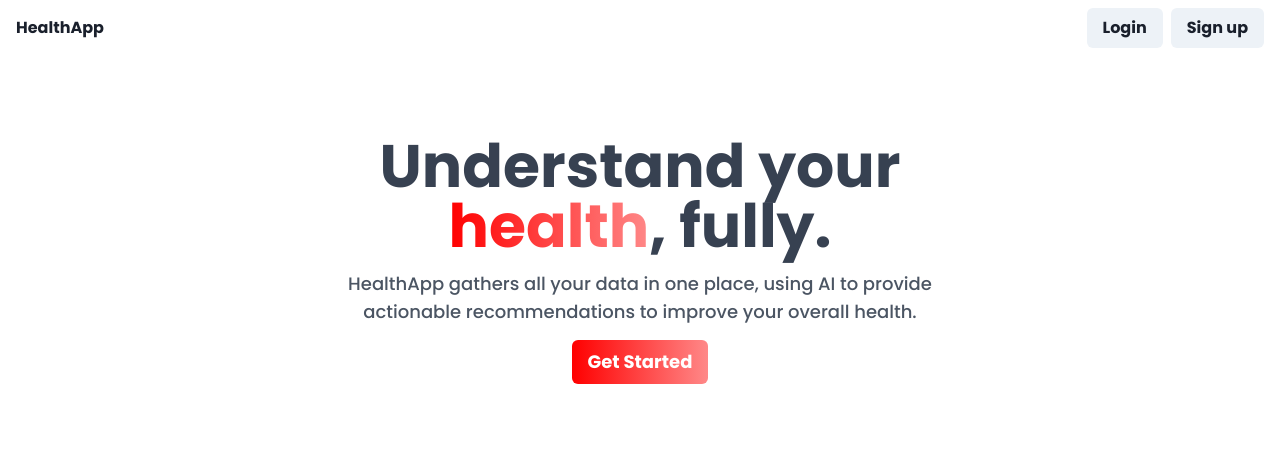
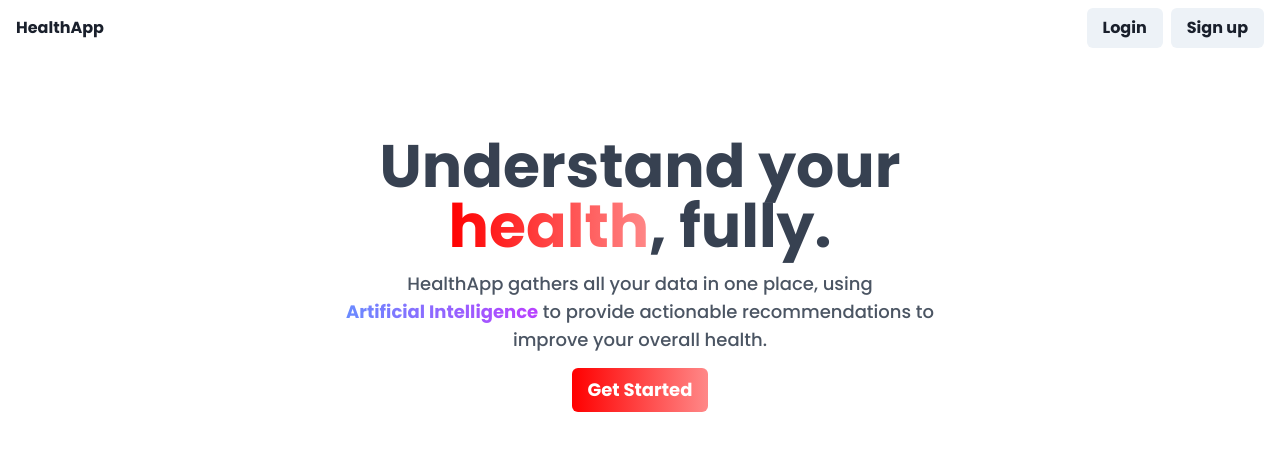
Before and after one commit to WhatTheHealthHTN/WhatTheHealth, a Next.js app: page / in a window 1280 px wide. Shown: the top 450 px of the page. Built offline with nearby package versions, Linux system fonts and the light colour scheme.

Commit message:
better ui

```diff
--- a/src/components/recommendation-card.tsx
+++ b/src/components/recommendation-card.tsx
@@ -26,10 +26,19 @@ export function RecommendationTodo({ todo }: { todo: Todo }) {
 		timestamp: 0
 	})
 	const [isRecalculating, setIsRecalculating] = useState(false)
+	const [isDeleting, setIsDeleting] = useState(false)
 	const [timeElapsed, setTimeElapsed] = useState(0)
 	const deleteTodo = useDashboardStore.use.deleteTodo()
 
 	const threeSeconds = 3 * 1000;
+
+	useEffect(() => {
+		if (isDeleting) {
+			setTimeout(() => {
+				deleteTodo(todo.id)
+			}, 500)
+		}
+	}, [isDeleting, deleteTodo, todo.id])
 
 	useAnimationFrame(() => {
 		if (checkedData.checked) {
@@ -41,7 +50,7 @@ export function RecommendationTodo({ todo }: { todo: Todo }) {
 				setIsRecalculating(true)
 
 				setTimeout(() => {
-					deleteTodo(todo.id)
+					setIsDeleting(true)
 				}, 2_000)
 			}
 		}
@@ -51,6 +60,7 @@ export function RecommendationTodo({ todo }: { todo: Todo }) {
 	const completed = (timeElapsed - 500) / threeSeconds * 100;
 
 	return (
+		<motion.div initial={{ opacity: 1 }} animate={isDeleting ? { opacity: 0, marginLeft: -10 } : {}} transition={{ duration: 0.5 }}>
 			<Box rounded='3xl' p={5} borderWidth='1.5px' className={cx('flex flex-row gap-4 items-center transition-colors relative', checkedData.checked ? 'bg-[rgb(250,251,255)]' : '')}>
 				{isRecalculating && (
 					<div className='flex flex-row items-center gap-4 text-gray-500 p-4 absolute top-1/2 -translate-y-1/2 left-[10px]'>
@@ -83,6 +93,7 @@ export function RecommendationTodo({ todo }: { todo: Todo }) {
 					</motion.div>
 				</div>
 			</Box>
+		</motion.div>
 	)
 }
 
--- a/src/pages/index.tsx
+++ b/src/pages/index.tsx
@@ -27,8 +27,8 @@ const Home: NextPage = () => {
 				</span>
 				, fully.
 			</motion.div>
-			<motion.div initial={{ y: 0, opacity: 0 }} animate={{ opacity: 1, y: 10 }} transition={{ delay: 0.2, duration: 0.5 }} className='max-w-2xl mt-1 text-center text-gray-600 font-medium mx-auto text-lg px-4 flex flex-col items-center gap-4 mb-6'>
-				HealthApp gathers all your data in one place, using AI to provide actionable recommendations to improve your overall health.
+			<motion.div initial={{ y: 0, opacity: 0 }} animate={{ opacity: 1, y: 10 }} transition={{ delay: 0.2, duration: 0.5 }} className='max-w-2xl mt-1 text-center text-gray-600 font-medium mx-auto text-lg px-4 gap-4 mb-6'>
+				HealthApp gathers all your data in one place, using <span className='font-bold bg-gradient-to-r from-[#1f51ffaa] to-[#b941ff] text-transparent bg-clip-text text-lg'>Artificial&nbsp;Intelligence</span> to provide actionable recommendations to improve your overall health.
 			</motion.div>
 
 			<motion.div initial={{ opacity: 0, scale: 0.9 }} animate={{ opacity: 1, scale: 1 }} transition={{ delay: 0.7, duration: 0.5, ease: 'circOut' }} className='flex flex-col items-center'>
```
Lines whose indentation alone changed are shown as unchanged.
